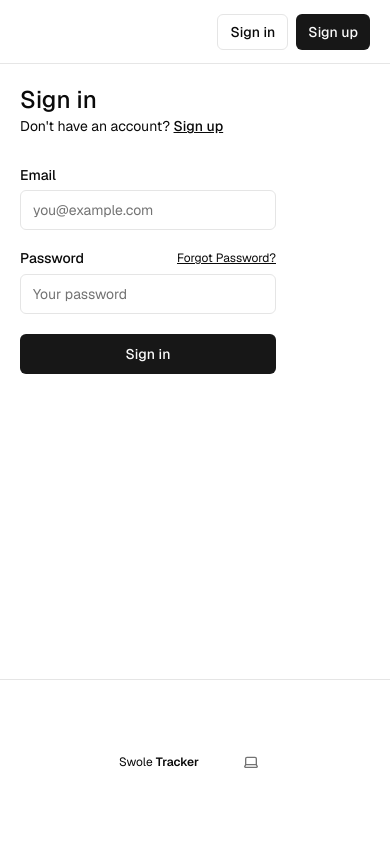
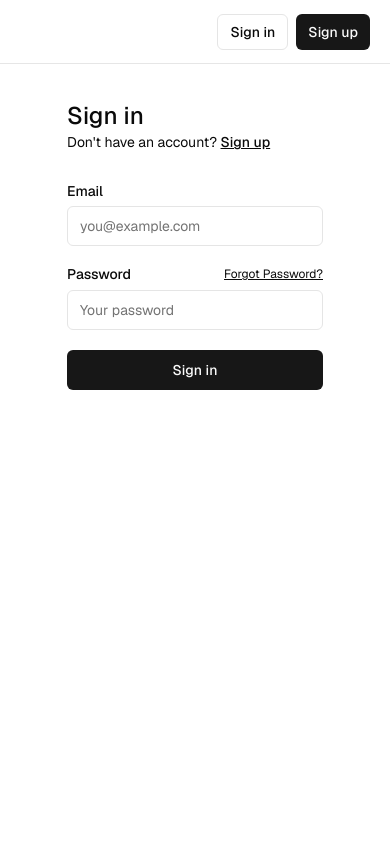
Before and after one commit to RW2023/swoletrack, a Next.js app: page /sign-in in a window 390 px wide. Shown: the top 844 px of the page. Built offline with nearby package versions, Linux system fonts and the light colour scheme; no server answers.

Commit message:
refactor layout to center content and improve responsiveness

```diff
--- a/app/(auth-pages)/layout.tsx
+++ b/app/(auth-pages)/layout.tsx
@@ -4,6 +4,6 @@
   children: React.ReactNode;
 }) {
   return (
-    <div className="max-w-7xl flex flex-col gap-12 items-start">{children}</div>
+    <div className="flex flex-col items-center justify-center min-h-[calc(100vh-4rem)] w-full max-w-7xl mx-auto p-4">{children}</div>
   );
 }
```
